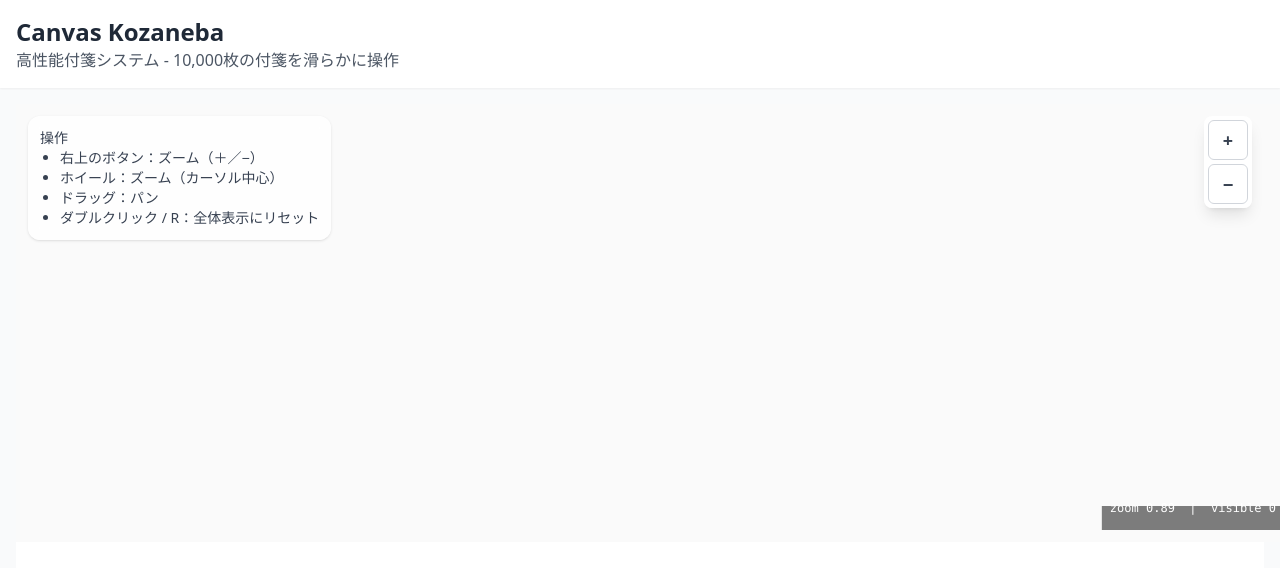
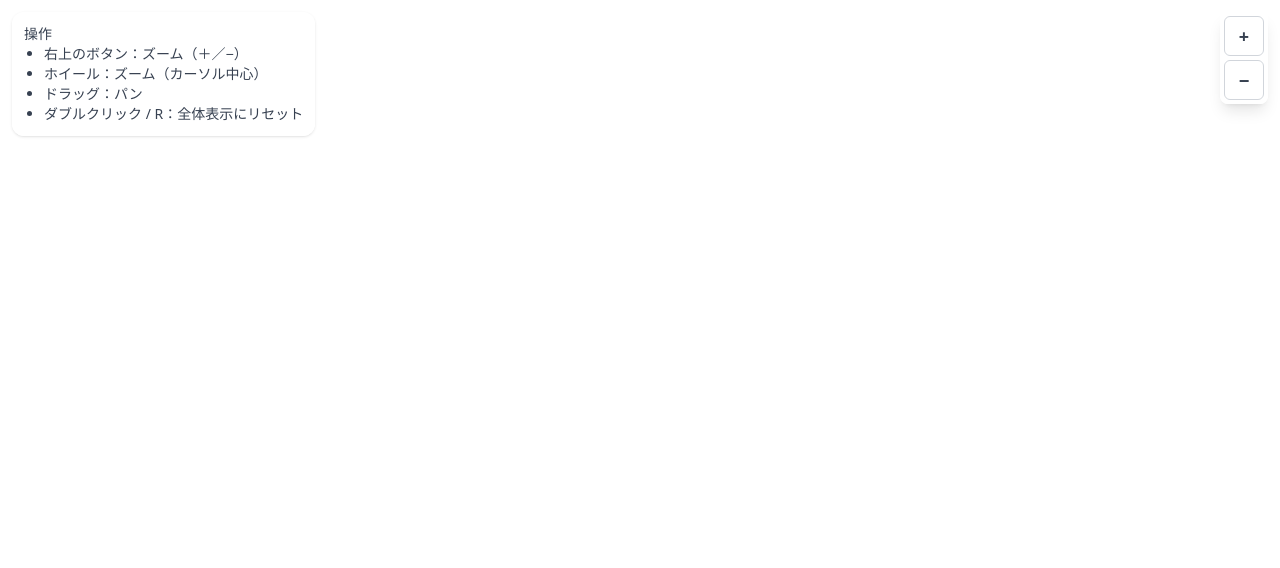
Before and after one commit to nishio/canvas_kozaneba_prototype, a React (Vite) app: page / in a window 1280 px wide. Shown: the top 568 px of the page. Built offline with nearby package versions, Linux system fonts and the light colour scheme; no server answers.

Commit message:
canvasが常に実際の表示領域いっぱいに表示されるように

```diff
--- a/src/App.tsx
+++ b/src/App.tsx
@@ -1,17 +1,7 @@
 import StickyNotesZoomDemo from './StickyNotesZoomDemo'
 
 function App() {
-  return (
-    <div className="min-h-screen bg-gray-50">
-      <header className="bg-white shadow-sm p-4">
-        <h1 className="text-2xl font-bold text-gray-800">Canvas Kozaneba</h1>
-        <p className="text-gray-600">高性能付箋システム - 10,000枚の付箋を滑らかに操作</p>
-      </header>
-      <main className="p-4">
-        <StickyNotesZoomDemo />
-      </main>
-    </div>
-  )
+  return <StickyNotesZoomDemo />
 }
 
 export default App
--- a/src/StickyNotesZoomDemo.tsx
+++ b/src/StickyNotesZoomDemo.tsx
@@ -9,6 +9,7 @@ import type { Note, HierarchicalResult } from './types';
 // ※さらに大規模にしたい場合はWebGL(PixiJS)やタイル化/オフスクリーンなどを検討
 
 export default function StickyNotesZoomDemo() {
+    const containerRef = useRef<HTMLDivElement>(null);
     const canvasRef = useRef<HTMLCanvasElement>(null);
     const overlayRef = useRef<HTMLDivElement>(null);
     const controlsRef = useRef({
@@ -23,7 +24,7 @@ export default function StickyNotesZoomDemo() {
     useEffect(() => {
         const canvas = canvasRef.current;
         if (!canvas) return;
-        const parent = canvas.parentElement;
+        const parent = (containerRef.current ?? canvas.parentElement) as HTMLElement | null;
         if (!parent) return;
         const ctx = canvas.getContext("2d", { alpha: true, desynchronized: true });
         if (!ctx) return;
@@ -161,13 +162,24 @@ export default function StickyNotesZoomDemo() {
             needRedraw = true;
         }
 
+        function fitContainerToViewport() {
+            const vv = globalThis.visualViewport;
+            const cssW = Math.max(1, Math.round(vv?.width ?? globalThis.innerWidth));
+            const cssH = Math.max(1, Math.round(vv?.height ?? globalThis.innerHeight));
+            // 親そのものを実表示サイズに合わせる（Safari対策）
+            parent!.style.width = `${cssW}px`;
+            parent!.style.height = `${cssH}px`;
+        }
+
         function resize() {
-            const cssW = parent!.clientWidth | 0;
-            const cssH = parent!.clientHeight | 0;
-            canvas!.width = Math.max(1, cssW * dpr);
-            canvas!.height = Math.max(1, cssH * dpr);
-            canvas!.style.width = cssW + "px";
-            canvas!.style.height = cssH + "px";
+            fitContainerToViewport();
+            const rect = parent!.getBoundingClientRect(); // 親の実サイズ
+            const cssW = Math.max(1, Math.round(rect.width));
+            const cssH = Math.max(1, Math.round(rect.height));
+            canvas!.width = Math.max(1, Math.round(cssW * dpr));
+            canvas!.height = Math.max(1, Math.round(cssH * dpr));
+            canvas!.style.width = `${cssW}px`;
+            canvas!.style.height = `${cssH}px`;
             needRedraw = true;
         }
 
@@ -258,6 +270,10 @@ export default function StickyNotesZoomDemo() {
         globalThis.addEventListener("pointerup", onPointerUp);
         canvas!.addEventListener("dblclick", onDblClick);
         globalThis.addEventListener("resize", () => { resize(); needRedraw = true; });
+        const onVvResize = () => { resize(); };
+        const onVvScroll = () => { resize(); };
+        globalThis.visualViewport?.addEventListener("resize", onVvResize);
+        globalThis.visualViewport?.addEventListener("scroll", onVvScroll);
         globalThis.addEventListener("keydown", onKey);
 
         // ======= 描画 =======
@@ -421,11 +437,13 @@ export default function StickyNotesZoomDemo() {
             globalThis.removeEventListener("pointerup", onPointerUp);
             canvas!.removeEventListener("dblclick", onDblClick);
             globalThis.removeEventListener("keydown", onKey);
+            globalThis.visualViewport?.removeEventListener("resize", onVvResize);
+            globalThis.visualViewport?.removeEventListener("scroll", onVvScroll);
         };
     }, []);
 
     return (
-        <div className="w-full h-[80vh] relative bg-white">
+        <div ref={containerRef} className="fixed inset-0 bg-white overflow-hidden touch-none">
             <canvas ref={canvasRef} className="block w-full h-full" />
             {/* ズームコントローラ */}
             <div className="absolute right-3 top-3 z-10 pointer-events-auto">
```
